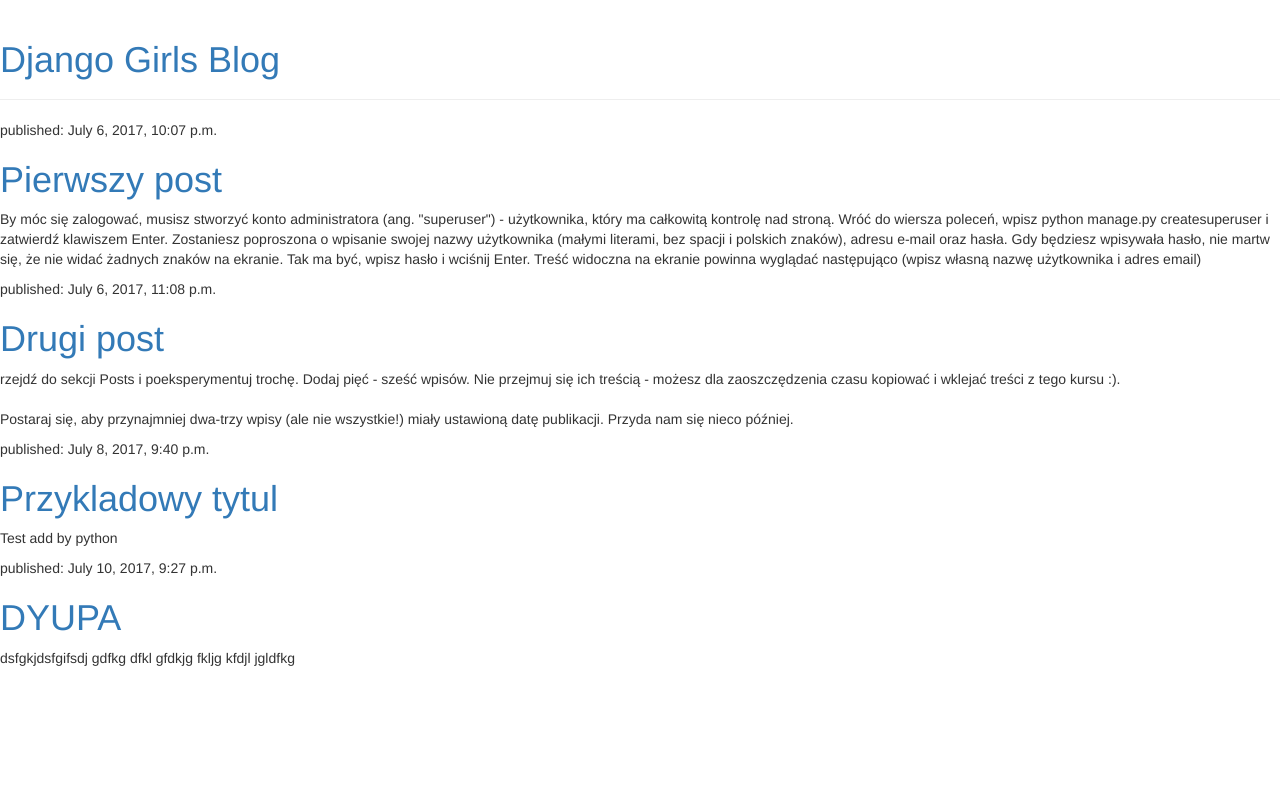
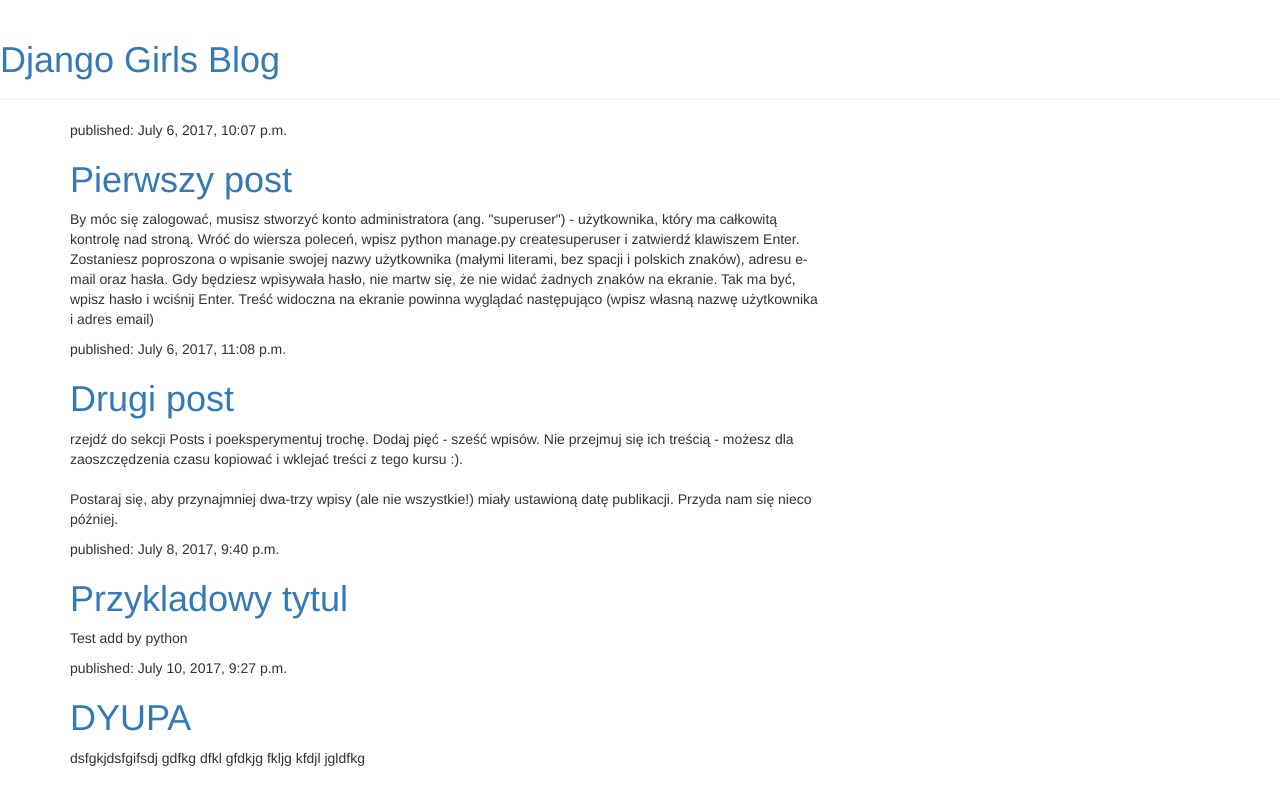
Before and after one commit to wagoleb/my-first-blog, a Django app: page / in a window 1280 px wide. Run offline with Django 3.2, Linux system fonts and the light colour scheme; data comes from the database, SQL or seed files in the repository; some libraries are stand-ins or nearby versions.

Commit message:
show posts

```diff
--- a/blog/templates/blog/post_list.html
+++ b/blog/templates/blog/post_list.html
@@ -13,14 +13,18 @@
             <h1><a href="/">Django Girls Blog</a></h1>
         </div>
 
-        <div class="post">
+<div class="content container">
+    <div class="row">
+        <div class="col-md-8">
             {% for item in posts %}
-                <div>
+                <div class="post">
                     <p>published: {{ item.published_date }}</p>
                     <h1><a href="">{{ item.title }}</a></h1>
                     <p>{{ item.text|linebreaksbr }}</p>
                 </div>
             {% endfor %}
         </div>
+    </div>
+</div>
     </body>
 </html>
```
